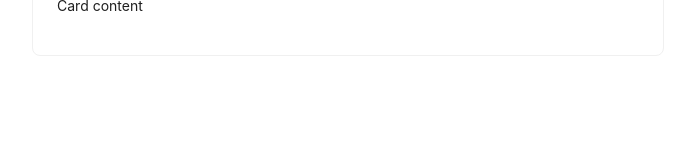
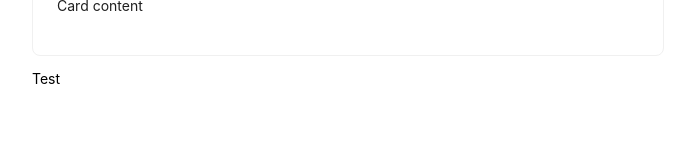
Before and after one commit to SCI-SKRU/ssc-frontend-old, a Next.js app: page /booking in a window 1280 px wide. Shown: the part 124-284 px from the top of the page, without its empty margins (292-987 px from the left). Built offline with nearby package versions, Linux system fonts and the light colour scheme.

Commit message:
Update page.tsx

```diff
--- a/src/app/booking/page.tsx
+++ b/src/app/booking/page.tsx
@@ -1,4 +1,4 @@
-import { Col, Row, Card } from 'antd'
+import { Col, Row, Card } from "antd"
 
 export default function Booking() {
   return (
@@ -9,6 +9,7 @@ export default function Booking() {
           <p>Card content</p>
           <p>Card content</p>
         </Card>
+        <p>Test</p>
       </Col>
     </Row>
   )
```
